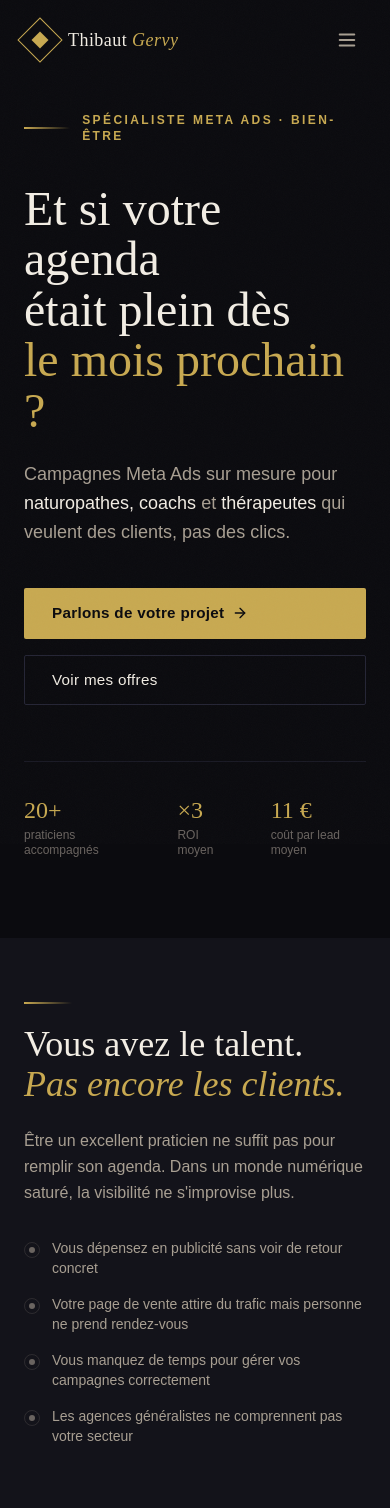
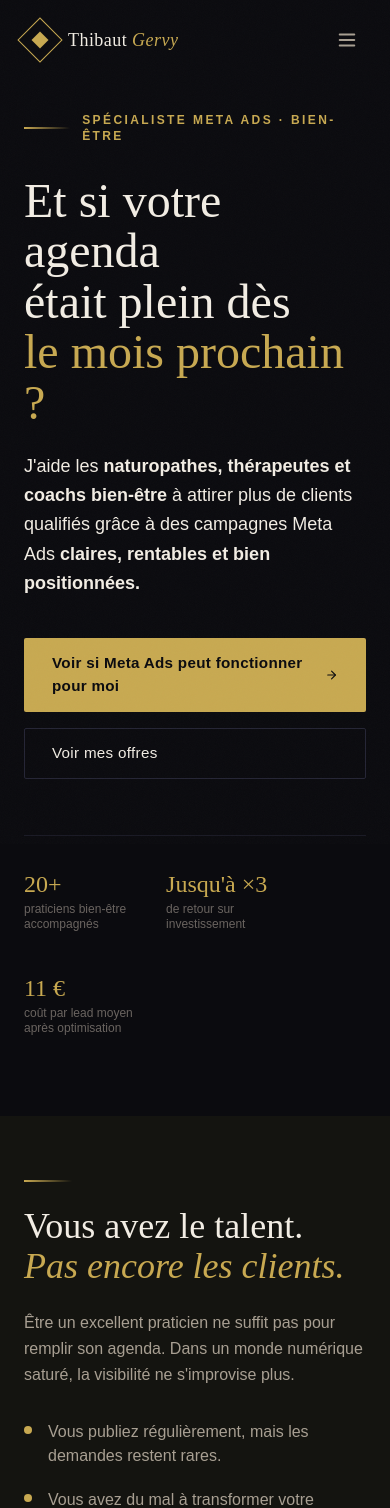
Before and after one commit to ThibautGervy/thibaut-gervy-site, a Next.js app: page / in a window 390 px wide. Shown: the top 1508 px of the page. Built offline with nearby package versions, Linux system fonts and the light colour scheme.

Commit message:
Refonte page accueil - lisibilité, chaleur, pour qui

```diff
--- a/app/globals.css
+++ b/app/globals.css
@@ -204,3 +204,26 @@ body {
     padding: 64px 0;
   }
 }
+
+/* ── Touches de chaleur organiques ── */
+.bg-warm-surface {
+  background-color: #141410;
+}
+
+/* Légère teinte chaude sur les sections alternées */
+.bg-warm-surface .card-glass {
+  background: rgba(20, 20, 16, 0.85);
+  border-color: #2e2d28;
+}
+
+/* Textes plus grands et plus lisibles */
+.text-readable {
+  font-size: 1rem;
+  line-height: 1.75;
+  color: var(--cream-muted);
+}
+
+/* Accent vert sauge très subtil */
+.accent-sage {
+  color: #8a9e8a;
+}
--- a/app/page.tsx
+++ b/app/page.tsx
@@ -1,7 +1,7 @@
 import type { Metadata } from "next";
 import Image from "next/image";
 import Link from "next/link";
-import { ArrowRight, TrendingUp, Target, Users, Quote } from "lucide-react";
+import { ArrowRight, TrendingUp, Target, Users, Quote, CheckCircle2, XCircle } from "lucide-react";
 import AnimatedSection, { StaggerGrid } from "@/components/AnimatedSection";
 
 export const metadata: Metadata = {
@@ -18,27 +18,27 @@ export const metadata: Metadata = {
 };
 
 const problems = [
-  "Vous dépensez en publicité sans voir de retour concret",
-  "Votre page de vente attire du trafic mais personne ne prend rendez-vous",
-  "Vous manquez de temps pour gérer vos campagnes correctement",
-  "Les agences généralistes ne comprennent pas votre secteur",
+  "Vous publiez régulièrement, mais les demandes restent rares.",
+  "Vous avez du mal à transformer votre visibilité en rendez-vous.",
+  "Vous ne savez pas quoi dire dans vos pubs sans paraître trop commercial.",
+  "Vous avez déjà tenté de booster des posts, sans vrai retour.",
 ];
 
 const solutions = [
   {
     icon: Target,
     title: "Campagnes Meta Ads ciblées",
-    desc: "Un message précis pour les bonnes personnes au bon moment — pas de gaspillage budgétaire!",
+    desc: "Un message précis pour les bonnes personnes au bon moment. Pas de gaspillage budgétaire.",
   },
   {
     icon: TrendingUp,
     title: "Tunnel de conversion optimisé",
-    desc: "Votre page transformée pour convertir les visiteurs en clients (systeme.io, WordPress).",
+    desc: "Votre page transformée pour convertir les visiteurs en clients sur systeme.io ou WordPress.",
   },
   {
     icon: Users,
     title: "Expertise secteur bien-être",
-    desc: "Naturopathie, coaching, réflexologie — votre univers est ma spécialité exclusive.",
+    desc: "Naturopathie, coaching, réflexologie. Votre univers est ma spécialité exclusive.",
   },
 ];
 
@@ -46,13 +46,15 @@ const servicesPrev = [
   {
     label: "Mission ponctuelle",
     title: "Setup complet Meta Ads",
-    desc: "Création, paramétrage et lancement de vos campagnes Facebook & Instagram. Prêt à générer vos premiers leads.",
+    desc: "Vous voulez lancer une campagne proprement, sur des bases solides, sans vous tromper de départ.",
+    ideal: "Idéal si vous démarrez ou repartez de zéro.",
     price: "À partir de 690 €",
   },
   {
-    label: "Accompagnement",
+    label: "Accompagnement mensuel",
     title: "Suivi mensuel",
-    desc: "Gestion, optimisation et reporting mensuel de vos campagnes Meta Ads actives.",
+    desc: "Vous voulez déléguer et améliorer vos résultats mois après mois, sans gérer les campagnes vous-même.",
+    ideal: "Idéal si vous voulez des clients réguliers sans vous en occuper.",
     price: "À partir de 390 €/mois",
   },
 ];
@@ -65,13 +67,24 @@ const testimonial = {
   initials: "SM",
 };
 
+const forWho = [
+  "Vous êtes naturopathe, thérapeute, coach ou praticien bien-être",
+  "Vous avez déjà une offre claire et un tarif défini",
+  "Vous voulez obtenir plus de demandes qualifiées",
+  "Vous êtes prêt à investir sérieusement dans votre visibilité",
+];
+
+const notForWho = [
+  "Votre offre n'est pas encore clairement définie",
+  "Vous cherchez seulement à booster un post à 20 €",
+  "Vous voulez des résultats sans suivi ni stratégie",
+];
+
 export default function HomePage() {
   return (
     <>
       {/* ════════ HERO ════════ */}
       <section className="relative min-h-screen flex items-center overflow-hidden bg-dark">
-
-        {/* ── Photo plein droite ── */}
         <div className="absolute inset-y-0 right-0 w-[55%] hidden lg:block">
           <Image
             src="/face-thibaut-gris.png"
@@ -81,19 +94,14 @@ export default function HomePage() {
             className="object-cover object-top"
             sizes="55vw"
           />
-          {/* Fondu gauche vers le fond sombre */}
           <div className="absolute inset-0 bg-gradient-to-r from-dark via-dark/60 to-transparent" />
-          {/* Fondu bas subtil */}
           <div className="absolute inset-0 bg-gradient-to-t from-dark/60 via-transparent to-dark/20" />
         </div>
 
-        {/* ── Contenu texte ── */}
         <div className="relative z-10 max-w-7xl mx-auto px-6 pt-28 pb-20 w-full">
           <div className="max-w-xl">
-
-            {/* Tagline */}
             <AnimatedSection delay={0}>
-              <div className="flex items-center gap-3 mb-10">
+              <div className="flex items-center gap-3 mb-8">
                 <span className="gold-line" />
                 <span className="text-gold text-xs font-semibold tracking-[0.2em] uppercase">
                   Spécialiste Meta Ads · Bien-être
@@ -101,7 +109,6 @@ export default function HomePage() {
               </div>
             </AnimatedSection>
 
-            {/* H1 — ultra épuré */}
             <AnimatedSection delay={0.1}>
               <h1
                 className="font-display text-5xl md:text-6xl lg:text-[68px] text-cream leading-[1.05] mb-6"
@@ -115,21 +122,17 @@ export default function HomePage() {
               </h1>
             </AnimatedSection>
 
-            {/* Sous-titre — 1 seule phrase */}
+            {/* Sous-titre plus direct et impactant */}
             <AnimatedSection delay={0.2}>
-              <p className="text-cream-muted text-lg leading-relaxed mb-10 max-w-md">
-                Campagnes Meta Ads sur mesure pour{" "}
-                <span className="text-cream">naturopathes, coachs</span> et{" "}
-                <span className="text-cream">thérapeutes</span> qui veulent
-                des clients, pas des clics.
+              <p className="text-cream text-lg leading-relaxed mb-10 max-w-lg">
+                J'aide les <strong>naturopathes, thérapeutes et coachs bien-être</strong> à attirer plus de clients qualifiés grâce à des campagnes Meta Ads <strong>claires, rentables et bien positionnées.</strong>
               </p>
             </AnimatedSection>
 
-            {/* CTA */}
             <AnimatedSection delay={0.3}>
               <div className="flex flex-col sm:flex-row gap-4 mb-14">
                 <Link href="/contact" className="btn-primary">
-                  Parlons de votre projet <ArrowRight size={16} />
+                  Voir si Meta Ads peut fonctionner pour moi <ArrowRight size={16} />
                 </Link>
                 <Link href="/services" className="btn-secondary">
                   Voir mes offres
@@ -137,30 +140,26 @@ export default function HomePage() {
               </div>
             </AnimatedSection>
 
-            {/* Stats — preuve sociale */}
+            {/* Stats contextualisées */}
             <AnimatedSection delay={0.4}>
-              <div className="flex gap-10 pt-8 border-t border-dark-border/60">
-                {[
-                  { value: "20+", label: "praticiens accompagnés" },
-                  { value: "×3", label: "ROI moyen" },
-                  { value: "11 €", label: "coût par lead moyen" },
-                ].map((stat) => (
-                  <div key={stat.label}>
-                    <p
-                      className="font-display text-2xl text-gold mb-0.5"
-                      style={{ fontFamily: "var(--font-display)" }}
-                    >
-                      {stat.value}
-                    </p>
-                    <p className="text-cream-dim text-xs leading-tight">{stat.label}</p>
-                  </div>
-                ))}
+              <div className="flex flex-wrap gap-10 pt-8 border-t border-dark-border/60">
+                <div>
+                  <p className="font-display text-2xl text-gold mb-0.5" style={{ fontFamily: "var(--font-display)" }}>20+</p>
+                  <p className="text-cream-dim text-xs leading-tight">praticiens bien-être<br/>accompagnés</p>
+                </div>
+                <div>
+                  <p className="font-display text-2xl text-gold mb-0.5" style={{ fontFamily: "var(--font-display)" }}>Jusqu'à ×3</p>
+                  <p className="text-cream-dim text-xs leading-tight">de retour sur<br/>investissement</p>
+                </div>
+                <div>
+                  <p className="font-display text-2xl text-gold mb-0.5" style={{ fontFamily: "var(--font-display)" }}>11 €</p>
+                  <p className="text-cream-dim text-xs leading-tight">coût par lead moyen<br/>après optimisation</p>
+                </div>
               </div>
             </AnimatedSection>
           </div>
         </div>
 
-        {/* Badge flottant sur la photo */}
         <div className="absolute bottom-10 right-10 hidden lg:block z-20">
           <div className="bg-dark-surface/90 backdrop-blur-sm border border-gold/30 rounded-sm px-5 py-4">
             <p className="text-xs text-cream-dim mb-1">Coût par lead après optimisation</p>
@@ -170,12 +169,12 @@ export default function HomePage() {
       </section>
 
       {/* ════════ PROBLÈME ════════ */}
-      <section className="section-padding bg-dark-surface">
+      <section className="section-padding bg-warm-surface">
         <div className="max-w-7xl mx-auto px-6">
           <div className="grid grid-cols-1 lg:grid-cols-2 gap-16 items-center">
             <div>
               <AnimatedSection direction="left">
-                <span className="gold-line mb-5" />
+                <span className="gold-line mb-6" />
                 <h2
                   className="font-display text-4xl md:text-5xl text-cream mb-6"
                   style={{ fontFamily: "var(--font-display)" }}
@@ -189,12 +188,10 @@ export default function HomePage() {
                   agenda. Dans un monde numérique saturé, la visibilité ne
                   s'improvise plus.
                 </p>
-                <ul className="space-y-4">
+                <ul className="space-y-5">
                   {problems.map((p, i) => (
-                    <li key={i} className="flex items-start gap-3 text-cream-muted text-sm">
-                      <span className="mt-1 w-4 h-4 rounded-full border border-cream-dim/30 flex-shrink-0 flex items-center justify-center">
-                        <span className="w-1.5 h-1.5 rounded-full bg-cream-dim" />
-                      </span>
+                    <li key={i} className="flex items-start gap-4 text-cream-muted text-base">
+                      <span className="mt-1.5 w-2 h-2 rounded-full bg-gold flex-shrink-0" />
                       {p}
                     </li>
                   ))}
@@ -215,8 +212,7 @@ export default function HomePage() {
                 <div className="absolute bottom-6 left-6 bg-dark-surface/90 backdrop-blur-sm border border-dark-border rounded-sm px-4 py-3">
                   <p className="text-xs text-cream-dim mb-0.5">Coût par lead moyen</p>
                   <p className="text-gold font-semibold text-lg">
-                    -60%{" "}
-                    <span className="text-cream-muted text-xs font-normal">après optimisation</span>
+                    -60% <span className="text-cream-muted text-xs font-normal">après optimisation</span>
                   </p>
                 </div>
               </div>
@@ -226,7 +222,7 @@ export default function HomePage() {
       </section>
 
       {/* ════════ SOLUTION ════════ */}
-      <section className="section-padding">
+      <section className="section-padding bg-dark">
         <div className="max-w-7xl mx-auto px-6">
           <div className="grid grid-cols-1 lg:grid-cols-2 gap-16 items-center mb-16">
             <AnimatedSection direction="left" className="relative">
@@ -243,9 +239,9 @@ export default function HomePage() {
             </AnimatedSection>
 
             <AnimatedSection direction="right">
-              <span className="gold-line mb-5" />
+              <span className="gold-line mb-6" />
               <h2
-                className="font-display text-4xl md:text-5xl text-cream mb-4"
+                className="font-display text-4xl md:text-5xl text-cream mb-5"
                 style={{ fontFamily: "var(--font-display)" }}
               >
                 La solution,{" "}
@@ -254,7 +250,7 @@ export default function HomePage() {
               <p className="text-cream-muted text-base leading-relaxed">
                 Je ne travaille qu'avec des praticiens bien-être. Je connais
                 vos contraintes, votre audience, et ce qui les fait passer à
-                l'action. Pas de généraliste, pas de template, une stratégie
+                l'action. Pas de généraliste, pas de template. Une stratégie
                 taillée pour vous.
               </p>
             </AnimatedSection>
@@ -282,15 +278,14 @@ export default function HomePage() {
         </div>
       </section>
 
-
       {/* ════════ COMMENT JE TRAVAILLE ════════ */}
-      <section className="section-padding bg-dark" aria-label="Mon processus de travail">
+      <section className="section-padding bg-warm-surface">
         <div className="max-w-7xl mx-auto px-6">
           <AnimatedSection className="text-center mb-20">
-            <span className="gold-line mb-5" style={{ margin: '0 auto 20px' }} />
+            <span className="gold-line mb-5" style={{ margin: "0 auto 20px" }} />
             <h2
               className="font-display text-4xl md:text-5xl text-cream mb-4"
-              style={{ fontFamily: 'var(--font-display)' }}
+              style={{ fontFamily: "var(--font-display)" }}
             >
               Comment je <em className="text-gold">travaille</em>
             </h2>
@@ -300,14 +295,14 @@ export default function HomePage() {
           </AnimatedSection>
 
           <div className="relative">
-            <div className="hidden lg:block absolute left-0 right-0 h-px bg-gradient-to-r from-transparent via-dark-border to-transparent" style={{ top: '40px' }} />
+            <div className="hidden lg:block absolute left-0 right-0 h-px bg-gradient-to-r from-transparent via-dark-border to-transparent" style={{ top: "40px" }} />
             <StaggerGrid className="grid grid-cols-1 lg:grid-cols-5 gap-8 lg:gap-4 relative z-10">
               {[
-                { num: '01', icon: '🔍', title: 'Audit et Analyse', desc: 'Analyse de votre situation, votre audience cible, vos concurrents. On définit ensemble la stratégie adaptée à votre pratique.' },
-                { num: '02', icon: '🔀', title: 'Tunnel de conversion', desc: 'Création ou optimisation de votre page sur systeme.io, LearnyBox ou WordPress pour transformer les clics en rendez-vous.' },
-                { num: '03', icon: '🎨', title: 'Création des visuels', desc: 'Design des visuels publicitaires adaptés à votre univers bien-être. Formats stories, carrés, reels.' },
-                { num: '04', icon: '🚀', title: 'Lancement Meta Ads', desc: 'Paramétrage complet : audiences, ciblage, copywriting, tests A/B. Vos campagnes sont lancées et surveillées.' },
-                { num: '05', icon: '📈', title: 'Optimisation continue', desc: 'Analyse hebdomadaire, ajustements, scaling des campagnes qui performent. Rapport mensuel inclus.' },
+                { num: "01", icon: "🔍", title: "Audit et Analyse", desc: "Analyse de votre situation, votre audience cible, vos concurrents. On définit ensemble la stratégie adaptée." },
+                { num: "02", icon: "🔀", title: "Tunnel de conversion", desc: "Création ou optimisation de votre page sur systeme.io, LearnyBox ou WordPress pour convertir les clics en rdv." },
+                { num: "03", icon: "🎨", title: "Création des visuels", desc: "Design des visuels publicitaires adaptés à votre univers bien-être. Stories, carrés, reels." },
+                { num: "04", icon: "🚀", title: "Lancement Meta Ads", desc: "Paramétrage complet : audiences, ciblage, copywriting, tests A/B. Campagnes lancées et surveillées." },
+                { num: "05", icon: "📈", title: "Optimisation continue", desc: "Analyse hebdomadaire, ajustements, scaling des campagnes qui performent. Rapport mensuel inclus." },
               ].map((step) => (
                 <div key={step.num} className="flex flex-col items-center text-center group">
                   <div className="relative mb-6">
@@ -320,11 +315,11 @@ export default function HomePage() {
                   </div>
                   <h3
                     className="font-display text-base text-cream mb-3 group-hover:text-gold transition-colors duration-300"
-                    style={{ fontFamily: 'var(--font-display)' }}
+                    style={{ fontFamily: "var(--font-display)" }}
                   >
                     {step.title}
                   </h3>
-                  <p className="text-cream-muted text-xs leading-relaxed">{step.desc}</p>
+                  <p className="text-cream-muted text-sm leading-relaxed">{step.desc}</p>
                   <div className="lg:hidden mt-6 text-dark-border text-xl">↓</div>
                 </div>
               ))}
@@ -332,24 +327,26 @@ export default function HomePage() {
           </div>
 
           <AnimatedSection className="text-center mt-16">
-            <p className="text-cream-muted text-sm mb-5">Prêt à démarrer ? Le premier échange est gratuit.</p>
             <Link href="/contact" className="btn-primary">
-              Parlons de votre projet <ArrowRight size={16} />
+              Planifier un appel gratuit <ArrowRight size={16} />
             </Link>
           </AnimatedSection>
         </div>
       </section>
 
       {/* ════════ APERÇU SERVICES ════════ */}
-      <section className="section-padding bg-dark-surface">
+      <section className="section-padding bg-dark">
         <div className="max-w-7xl mx-auto px-6">
           <AnimatedSection className="mb-14">
             <span className="gold-line mb-5" />
-            <h2 className="font-display text-4xl md:text-5xl text-cream" style={{ fontFamily: "var(--font-display)" }}>
+            <h2 className="font-display text-4xl md:text-5xl text-cream mb-3" style={{ fontFamily: "var(--font-display)" }}>
               Deux façons de
               <br />
               <em className="text-gold">travailler ensemble</em>
             </h2>
+            <p className="text-cream-muted text-base max-w-lg">
+              Choisissez selon là où vous en êtes. Les deux mènent au même endroit : un agenda qui se remplit.
+            </p>
           </AnimatedSection>
 
           <div className="grid grid-cols-1 md:grid-cols-2 gap-6">
@@ -357,14 +354,15 @@ export default function HomePage() {
               <AnimatedSection key={service.title} delay={i * 0.1}>
                 <div className="card-glass rounded-sm p-8 h-full hover:border-gold/30 transition-all duration-300 group flex flex-col">
                   <span className="text-xs font-semibold tracking-widest text-gold uppercase mb-4">{service.label}</span>
-                  <h3 className="font-display text-2xl text-cream mb-4" style={{ fontFamily: "var(--font-display)" }}>
+                  <h3 className="font-display text-2xl text-cream mb-3" style={{ fontFamily: "var(--font-display)" }}>
                     {service.title}
                   </h3>
-                  <p className="text-cream-muted text-sm leading-relaxed mb-6 flex-1">{service.desc}</p>
+                  <p className="text-cream-muted text-base leading-relaxed mb-4 flex-1">{service.desc}</p>
+                  <p className="text-cream text-sm italic mb-6">{service.ideal}</p>
                   <div className="flex items-center justify-between pt-6 border-t border-dark-border">
-                    <span className="text-gold font-semibold">{service.price}</span>
-                    <Link href="/services" className="text-xs text-cream-muted hover:text-gold transition-colors flex items-center gap-1 group">
-                      En savoir plus <ArrowRight size={12} className="group-hover:translate-x-1 transition-transform" />
+                    <span className="text-gold font-semibold text-lg">{service.price}</span>
+                    <Link href="/services" className="text-sm text-cream-muted hover:text-gold transition-colors flex items-center gap-1 group">
+                      En savoir plus <ArrowRight size={13} className="group-hover:translate-x-1 transition-transform" />
                     </Link>
                   </div>
                 </div>
@@ -374,8 +372,67 @@ export default function HomePage() {
         </div>
       </section>
 
+      {/* ════════ POUR QUI / PAS POUR QUI ════════ */}
+      <section className="section-padding bg-warm-surface">
+        <div className="max-w-5xl mx-auto px-6">
+          <AnimatedSection className="text-center mb-14">
+            <span className="gold-line mb-5" style={{ margin: "0 auto 20px" }} />
+            <h2
+              className="font-display text-4xl md:text-5xl text-cream mb-4"
+              style={{ fontFamily: "var(--font-display)" }}
+            >
+              Cet accompagnement
+              <br />
+              <em className="text-gold">est-il fait pour vous ?</em>
+            </h2>
+          </AnimatedSection>
+
+          <div className="grid grid-cols-1 md:grid-cols-2 gap-8">
+            {/* Pour qui */}
+            <AnimatedSection direction="left">
+              <div className="card-glass rounded-sm p-8 border-green-900/30 h-full">
+                <div className="flex items-center gap-3 mb-6">
+                  <CheckCircle2 size={20} className="text-green-400 flex-shrink-0" />
+                  <h3 className="font-display text-xl text-cream" style={{ fontFamily: "var(--font-display)" }}>
+                    C'est fait pour vous si...
+                  </h3>
+                </div>
+                <ul className="space-y-4">
+                  {forWho.map((item, i) => (
+                    <li key={i} className="flex items-start gap-3 text-base text-cream-muted">
+                      <span className="mt-1.5 w-2 h-2 rounded-full bg-green-400 flex-shrink-0" />
+                      {item}
+                    </li>
+                  ))}
+                </ul>
+              </div>
+            </AnimatedSection>
+
+            {/* Pas pour qui */}
+            <AnimatedSection direction="right">
+              <div className="card-glass rounded-sm p-8 border-red-900/20 h-full">
+                <div className="flex items-center gap-3 mb-6">
+                  <XCircle size={20} className="text-red-400 flex-shrink-0" />
+                  <h3 className="font-display text-xl text-cream" style={{ fontFamily: "var(--font-display)" }}>
+                    Ce n'est pas adapté si...
+                  </h3>
+                </div>
+                <ul className="space-y-4">
+                  {notForWho.map((item, i) => (
+                    <li key={i} className="flex items-start gap-3 text-base text-cream-muted">
+                      <span className="mt-1.5 w-2 h-2 rounded-full bg-red-400 flex-shrink-0" />
+                      {item}
+                    </li>
+                  ))}
+                </ul>
+              </div>
+            </AnimatedSection>
+          </div>
+        </div>
+      </section>
+
       {/* ════════ TÉMOIGNAGE ════════ */}
-      <section className="section-padding">
+      <section className="section-padding bg-dark">
         <div className="max-w-4xl mx-auto px-6">
           <AnimatedSection>
             <div className="relative card-glass rounded-sm p-10 md:p-14 text-center">
@@ -409,9 +466,9 @@ export default function HomePage() {
           </AnimatedSection>
 
           <AnimatedSection delay={0.2} className="text-center mt-12">
-            <p className="text-cream-muted mb-5 text-sm">Vous voulez des résultats similaires ?</p>
+            <p className="text-cream-muted mb-5">Vous voulez des résultats similaires ?</p>
             <Link href="/contact" className="btn-primary">
-              Démarrons ensemble <ArrowRight size={16} />
+              Planifier un appel gratuit <ArrowRight size={16} />
             </Link>
           </AnimatedSection>
         </div>
```
Also changed, not shown: 2 other files (tests, documents, lock files or other folders).
